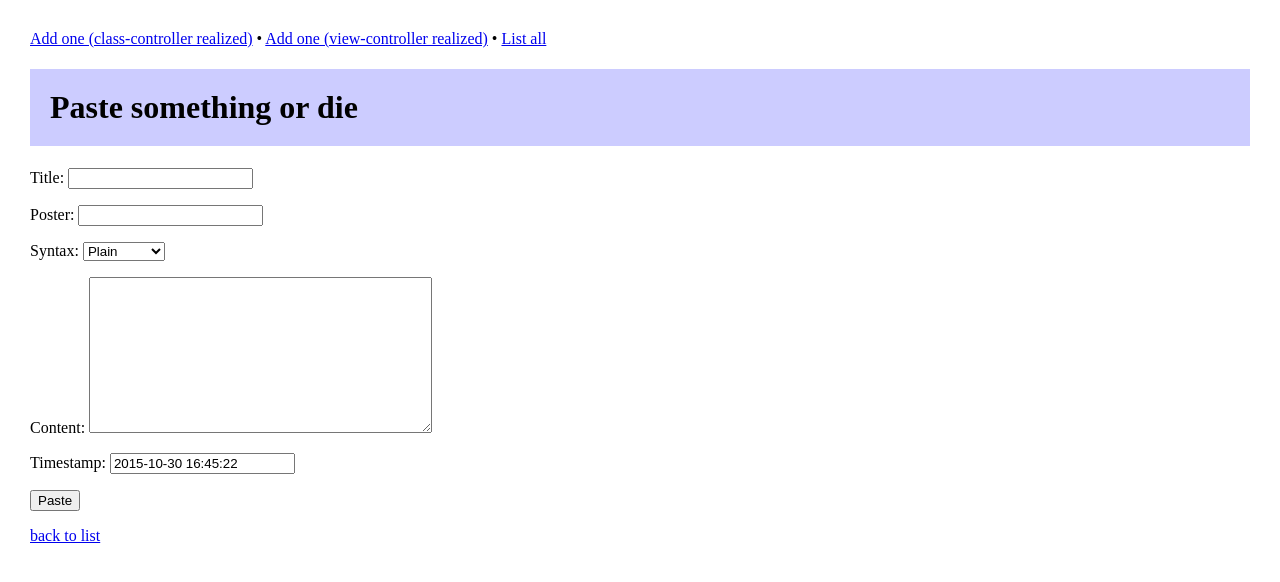
After one commit to molotoko/pb2, a Django app: page /new/ in a window 1280 px wide. The commit adds this page. Shown: the top 582 px of the page. Run offline with Django 3.2, Linux system fonts and the light colour scheme.

Commit message:
add 2 forms

```diff
--- a/paste/models.py
+++ b/paste/models.py
@@ -1,4 +1,6 @@
+# -*- coding: utf-8 -*-
 from django.db import models
+from django.forms import ModelForm
 from django.core.urlresolvers import reverse
 import datetime
 
@@ -27,3 +29,9 @@ class Paste(models.Model):
 
     def get_absolute_url(self):
         return reverse('paste_detail', args=[str(self.id)])
+
+# Создание формы из модели Paste
+class PasteForm(ModelForm):
+    class Meta:
+        model = Paste
+        fields = ['title', 'poster', 'syntax', 'content', 'timestamp']
--- a/paste/views.py
+++ b/paste/views.py
@@ -1,9 +1,12 @@
 # -*- coding: utf-8 -*-
+
+#====================================================================
 from django.shortcuts import render_to_response
 from django.http import HttpResponse
 from paste.models import Paste
 from paste.forms import AddForm
 
+#====================================================================
 def search(request):
     errors = []
     if 'q' in request.GET:
@@ -18,6 +21,7 @@ def search(request):
 
     return render_to_response('search_form.html', {'errors': errors})
 
+#====================================================================
 def add(request):
     if request.method == 'POST':
         form = AddForm(request.POST)
--- a/pastebin/templates/base.html
+++ b/pastebin/templates/base.html
@@ -8,7 +8,8 @@
         </style>
     </head>
     <body>
-        <p><a href="/paste/add/">Add one</a> &bull;
+        <p><a href="/new/">Add one (class-controller realized)</a> &bull;
+        <a href="/add/">Add one (view-controller realized)</a> &bull;
         <a href="/paste/">List all</a></p>
         {% block content %}{% endblock %}
     </body>
--- /dev/null
+++ b/pastebin/templates/pastebin/create_paste.html
@@ -0,0 +1,15 @@
+{% extends "base.html" %}
+{% block title %}Create paste{% endblock %}
+
+{% block content %}
+
+<h1>Paste something or die</h1>
+<form action="{% url 'paste_new' %}" method="POST">
+      {% csrf_token  %}
+      {{ form.as_p }}
+      <input id="save_paste" type="submit" value="Paste" />
+</form>
+
+<a href="{% url 'paste_list' %}">back to list</a>
+
+{% endblock %}
--- a/pastebin/urls.py
+++ b/pastebin/urls.py
@@ -17,13 +17,15 @@ from django.conf.urls import include, url
 from django.contrib import admin
 from views import paste_list, paste_detail, create_paste
 from paste import views
+import pastebin.views
 
 urlpatterns = [
     url(r'^admin/',                 include(admin.site.urls)),
-    url(r'^$',                      paste_list),
-    url(r'^paste/$',                paste_list),
+    url(r'^$',                      paste_list, name='paste_list'),
+    url(r'^paste/$',                paste_list, name='paste_list'),
     url(r'^(?P<object_id>\d+)/$',   paste_detail, name='paste_detail'),
-    url(r'^add/$',                  views.add),
+    url(r'^add/$',                  create_paste),
     url(r'^paste/add/$',            create_paste),
     url(r'^search/$',               views.search),
+    url(r'^new/$',                  pastebin.views.CreatePasteView.as_view(), name='paste_new')
 ]
--- a/pastebin/views.py
+++ b/pastebin/views.py
@@ -1,17 +1,40 @@
 __author__ = 'lisa'
 
+#====================================================================
 from django.shortcuts import render_to_response
-from paste.models import Paste
+from django.http import HttpResponseRedirect
+from paste.models import Paste, PasteForm
+from django.views.generic import CreateView
+from django.core.urlresolvers import reverse
+from django.views.decorators.csrf import csrf_exempt
 
+#====================================================================
 def paste_list(request):
     #object = Paste.objects.get(id=object_id)
     object_list = Paste.objects.all()
     return render_to_response('paste_list.html', {'object_list': object_list})
 
+#====================================================================
 def paste_detail(request, object_id):
     object = Paste.objects.get(id=object_id)
     return render_to_response('paste_detail.html', {'object': object})
 
+#====================================================================
+@csrf_exempt
 def create_paste(request):
-    #new_object = Paste.objects.create()
-    return render_to_response('paste_form.html')
+    form = PasteForm(request.POST)
+    if request.method == "POST":
+        if form.is_valid():
+            form.save()
+            return HttpResponseRedirect('/')
+
+    return render_to_response('paste_form.html', {'form': form})
+
+#====================================================================
+class CreatePasteView(CreateView):
+    model = Paste
+    template_name = 'create_paste.html'
+    fields = ['title', 'poster', 'syntax', 'content', 'timestamp']
+
+    def get_success_url(self):
+        return reverse('paste_list')
```
Also changed, not shown: pastebin/templates/pastebin/paste_form.html (+3 -5 lines).
